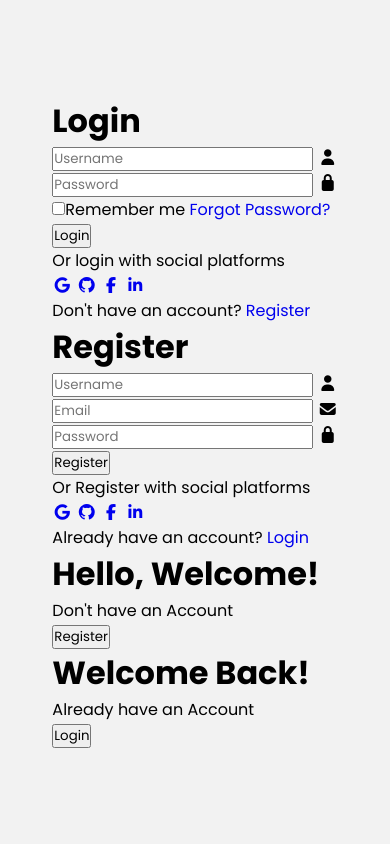
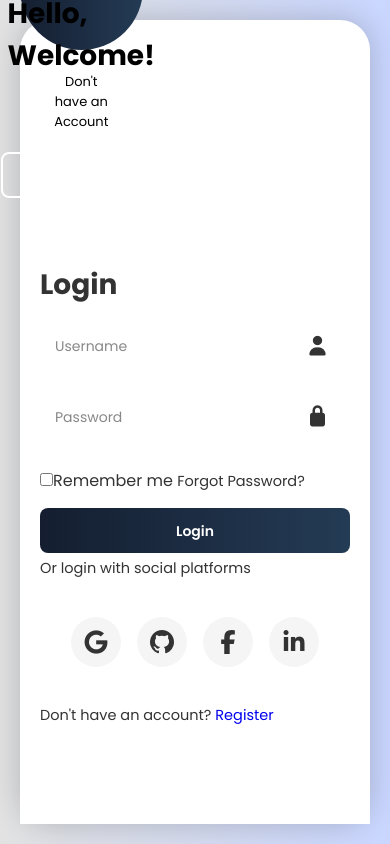
Before and after one commit to Takyi-Romanus/general-code-mini-projects, a plain HTML site: page javascript/frontend/signup.login/signup/index.html in a window 390 px wide. Shown: the top 844 px of the page. Drawn offline with Linux system fonts and the light colour scheme.

Commit message:
acc projects setup

```diff
--- a/javascript/frontend/signup.login/signup/index.html
+++ b/javascript/frontend/signup.login/signup/index.html
@@ -21,7 +21,7 @@
                     <input type="password" name="password" placeholder="Password" required>
                     <i class="fa-solid fa-lock"></i>
                 </div>
-                <div class="remember-forgot">
+                <div class="forget-link">
                     <label><input type="checkbox">Remember me</label>
                     <a href="#">Forgot Password?</a>
                 </div>
--- a/javascript/frontend/signup.login/signup/script.js
+++ b/javascript/frontend/signup.login/signup/script.js
@@ -0,0 +1,11 @@
+const container = document.querySelector('.container');
+const registerBtn = document.querySelector('.register-btn');
+const loginBtn = document.querySelector('.login-btn');
+
+registerBtn.addEventListener('click', () => {
+    container.classList.add('active');
+});
+
+loginBtn.addEventListener('click', () => {
+    container.classList.remove('active');
+});
--- a/javascript/frontend/signup.login/signup/style.css
+++ b/javascript/frontend/signup.login/signup/style.css
@@ -14,5 +14,305 @@ body{
     justify-content: center;
     align-items: center;
     min-height: 100vh;
-    background: #f2f2f2;
+    background: linear-gradient(90deg, #e2e2e2, #c9d6ff);
 }
+
+.container{
+    position: relative;
+    width: 850px;
+    height: 550px;
+    background: #fff;
+    margin: 20px;
+    border-radius: 30px;
+    box-shadow: 0 0 30px rgba(0,0,0,0.2);
+}
+
+.container h1{
+    font-size: 36px;
+    margin: -10px 0;
+}
+
+.container p{
+    font-size: 14.5px;
+    margin: 5px 0 ;
+}
+
+form{
+    width: 100%;
+}
+
+.form-box{
+    display: flex;
+    align-items: center;
+    justify-content: center;
+    position: absolute;
+    width: 50%;
+    height: 100%;
+    background: #fff;
+    color: #333;
+    padding: 40px;
+    z-index: 1;
+    transition: 0.5s ease-in-out;
+}
+
+.form-box.login{
+    right: 0;
+}
+
+.form-box.register{
+    left: 0;
+    visibility: hidden;
+}
+
+.container.active .form-box.login{
+    right: 50%;
+}
+
+.container.active .form-box.register{
+    left: 0;
+    visibility: visible;
+}
+
+.input-box{
+    margin: 30px 0;
+    position: relative;
+}
+
+.input-box input{
+    width: 100%;
+    padding: 13px 50px 13px 20px;
+    font-size: 16px;
+    font-weight: 500;
+    border-radius: 8px;
+    border:none;
+    outline: none;
+    background: transparent;
+}
+
+.input-box input::placeholder{
+    color: #888;
+    font-weight: 400;
+}
+
+.input-box i{
+    position: absolute;
+    right: 20px;
+    top: 50%;
+    transform: translateY(-50%);
+    font-size: 20px;
+}
+
+.forget-link{
+    margin: -15px 0 15px;
+    display: inline-block;
+}
+
+.forget-link a{
+    color: #333;
+    font-size: 14.5px;
+}
+
+.btn {
+    width: 100%;
+    height: 48px;
+    padding: 13px 0;
+    font-size: 16px;
+    font-weight: 600;
+    color: #fff;
+    background: linear-gradient(90deg, #141e30, #243b55);
+    border: none;
+    outline: none;
+    cursor: pointer;
+    border-radius: 8px;
+}
+
+.social-icons{
+    margin: 30px 0;
+    display: flex;
+    align-items: center;
+    justify-content: center;
+}
+
+.social-icons a{
+    width: 50px;
+    height: 50px;
+    background: #f5f5f5;
+    display: flex;
+    align-items: center;
+    justify-content: center;
+    margin: 08px;
+    padding: 10px;
+    border-radius: 50%;
+    color: #333;
+    font-size: 24px;
+}
+
+.toggle-box{
+    position: absolute;
+    width: 35%;
+    height: 100%;
+}
+
+.toggle-box::before{
+    content: '';
+    position: absolute;
+    left: -250%;
+    width: 300%;
+    height: 100%;
+    background: linear-gradient(90deg, #141e30, #243b55);
+    border-radius: 150px;
+    transition: 1.8s ease-in-out;
+}
+
+.container.active .toggle-box::before{
+    left: 50%;
+}
+
+.toggle-panel{
+    position: absolute;
+    width: 50%;
+    height: 100%;
+    display: flex;
+    align-items: center;
+    justify-content: center;
+    flex-direction: column;
+    padding: 40px;
+    transition: 0.5s ease-in-out;
+    z-index: 2;
+}
+
+.toggle-panel.toggle-left{
+    left: 0;
+    transition-delay: 01.2s;
+}
+
+.container.active .toggle-panel.toggle-left{
+    left: -50%;
+    transition-delay: 0.6s;
+}
+
+.toggle-panel.toggle-right{
+    right: -50%;
+    transition-delay: 0.6s;
+}
+
+.container.active .toggle-panel.toggle-right{
+    right: 0;
+    transition-delay: 1.2s;
+}
+
+.toggle-panel p {
+    margin-bottom: 20px;
+}
+
+.toggle-panel .btn {
+    width: 160px;
+    height: 46px;
+    background: transparent;
+    border: 2px solid #fff;
+    box-shadow: none;
+}
+
+/* Responsive Media Query */
+@media  screen and (max-width:650px) {
+    .container{
+        height: calc(100vh - 40px);
+    }
+
+    .form-box{
+        width: 100%;
+        height: 80%;
+        bottom: 0;
+        padding: 20px 30px;
+        justify-content: center;
+        align-items: center;
+    }
+
+    .form-box form{
+        width: 100%;
+        max-width: 320px;
+    }
+
+    .form-box.login{
+        right: 0;
+        bottom: 0;
+    }
+
+    .container.active .form-box.login{
+        right: 0;
+        bottom: 0;
+    }
+
+    .form-box.register{
+        left: 0;
+        bottom: -100%;
+        visibility: hidden;
+    }
+
+    .container.active .form-box.register{
+        left: 0;
+        bottom: 180px;
+        visibility: visible;
+        display: flex;
+        align-items: center;
+        justify-content: center;
+    }
+
+    .toggle-box::before{
+        left: 0;
+        top: -270px;
+        width: 100%;
+        height: 300px;
+        border:20vw;
+    }
+
+    .toggle-panel{
+        width: 100%;
+        height: 20%;
+    }
+
+    .toggle-panel.toggle-left{
+        top: 0;
+    }
+
+    .container.active .toggle-panel.toggle-left{
+        left: 0;
+        top: -30%;
+    }
+
+    .toggle-panel.toggle-right{
+        right: 0;
+        bottom: -30%;
+    }
+
+    .container.active .toggle-panel.toggle-right{
+        right: 0;
+        bottom: 0;
+    }
+}
+
+@media screen and (max-width: 400px) {
+    .form-box {
+        padding: 20px;
+    }
+
+    .container h1 {
+        font-size: 28px;
+    }
+
+    .input-box input {
+        font-size: 14px;
+        padding: 10px 40px 10px 15px;
+    }
+
+    .btn {
+        height: 45px;
+        font-size: 14px;
+    }
+
+    .toggle-panel p {
+        font-size: 13px;
+        text-align: center;
+    }
+
+}
```
Also changed, not shown: ACC/index.html (added), ACC/script.js (added), ACC/style.css (added).
